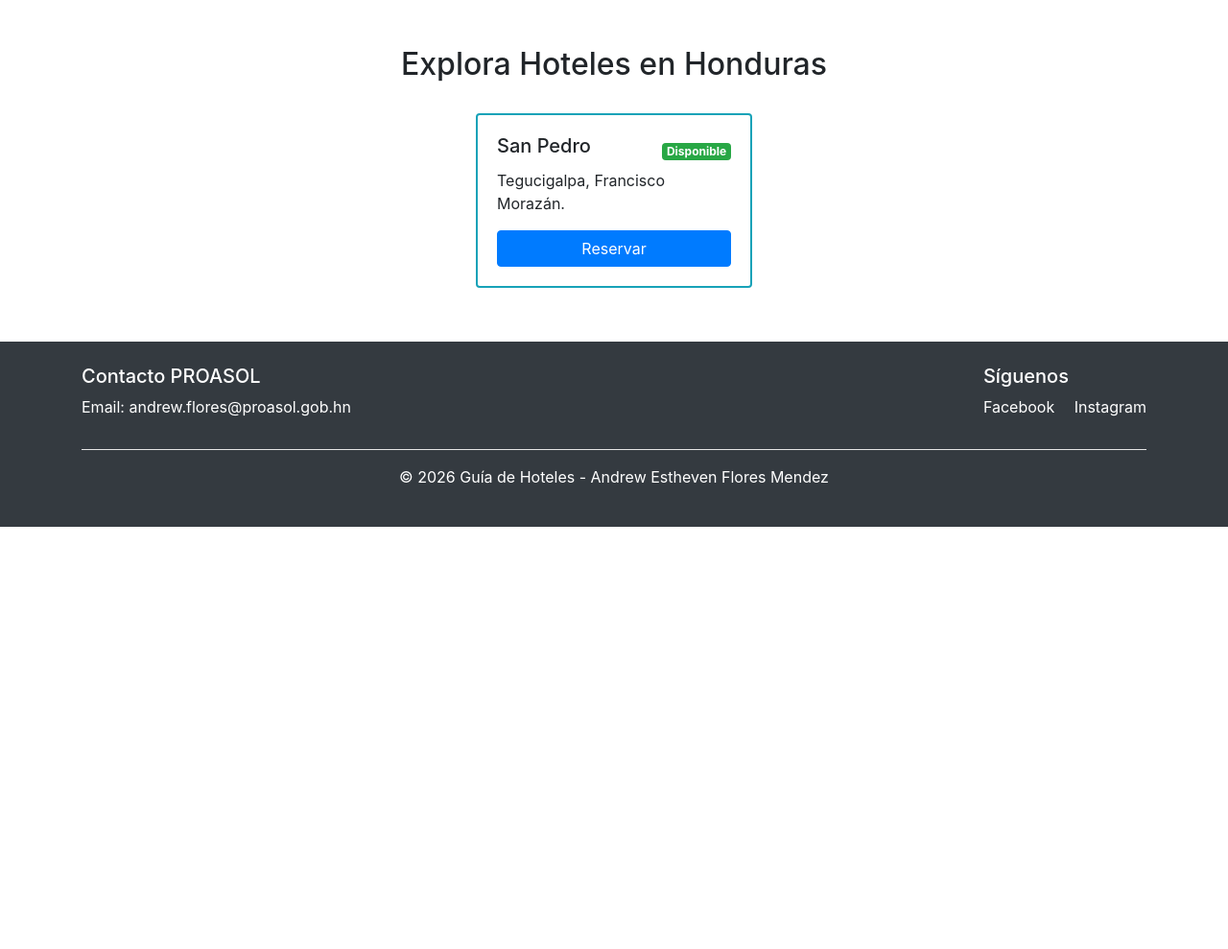
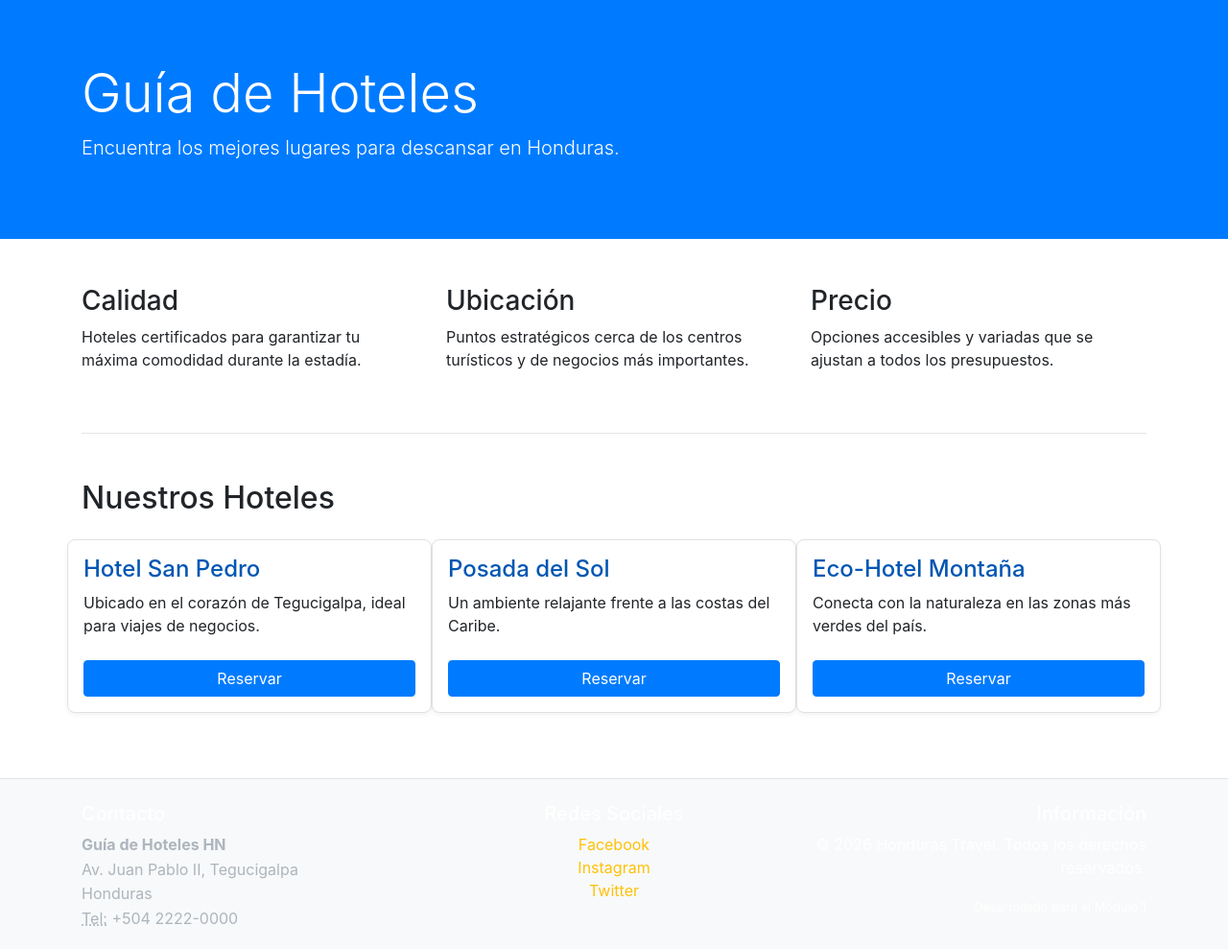
Before and after one commit to Floresmendez77/guia_hoteles, a website: page index.html in a window 1280 px wide. Shown: the whole page at 96% size. Before the commit the page ends 800 px from the top, so only its background shows below. Drawn offline with nearby package versions, Linux system fonts and the light colour scheme.

Commit message:
Módulo Final: Implementado Jumbotron, Cards alineadas y Footer institucional

```diff
--- /dev/null
+++ b/css/styles.css
@@ -0,0 +1,54 @@
+/* 1. Estilos generales para el Jumbotron */
+.jumbotron {
+    background-color: #007bff; /* Un azul representativo de Honduras */
+    color: white;
+    margin-bottom: 0;
+    padding: 4rem 2rem;
+}
+
+/* 2. Estilos REPLICABLES para los productos (Hoteles) */
+/* Al modificar estas reglas, todos los hoteles cambiarán su aspecto al mismo tiempo */
+.card-hotel {
+    background-color: #ffffff;
+    border: 1px solid #dee2e6;
+    border-radius: 8px;
+    transition: all 0.3s ease; /* Efecto suave al pasar el mouse */
+    margin-bottom: 20px;
+    box-shadow: 0 2px 5px rgba(0,0,0,0.05);
+}
+
+/* Efecto Hover para que se vea interactivo */
+.card-hotel:hover {
+    transform: translateY(-5px);
+    box-shadow: 0 10px 20px rgba(0,0,0,0.1);
+    border-color: #007bff;
+}
+
+.card-hotel h3 {
+    color: #0056b3;
+    font-size: 1.5rem;
+}
+
+/* 3. Estilos para el Footer */
+footer {
+    background-color: #343a40;
+    color: #ffffff;
+    padding: 40px 0;
+}
+
+footer a {
+    color: #ffc107; /* Color dorado para los links sociales */
+    text-decoration: none;
+}
+
+footer a:hover {
+    color: #ffffff;
+    text-decoration: underline;
+}
+
+/* Componente address */
+address {
+    font-style: normal;
+    line-height: 1.6;
+    color: #adb5bd;
+}
--- a/index.html
+++ b/index.html
@@ -4,48 +4,99 @@
 <head>
     <meta charset="UTF-8">
     <meta name="viewport" content="width=device-width, initial-scale=1, shrink-to-fit=no">
-    <title>Guía de Hoteles - PROASOL</title>
+    <title>Guía de Hoteles - Honduras</title>
+
     <link rel="stylesheet" href="node_modules/bootstrap/dist/css/bootstrap.min.css">
+    <link rel="stylesheet" href="css/styles.css">
 </head>
 
 <body>
-    <div class="container-fluid mt-5">
-        <h2 class="text-center mb-4">Explora Hoteles en Honduras</h2>
 
-        <div class="d-flex flex-wrap justify-content-around">
+    <header class="jumbotron jumbotron-fluid bg-primary text-white">
+        <div class="container">
+            <h1 class="display-4">Guía de Hoteles</h1>
+            <p class="lead">Encuentra los mejores lugares para descansar en Honduras.</p>
+        </div>
+    </header>
 
-            <div class="card m-2" style="width: 18rem; border: 2px solid #17a2b8;">
-                <div class="card-body">
-                    <div class="d-flex justify-content-between align-items-center">
-                        <h5 class="card-title">San Pedro</h5>
-                        <span class="badge badge-success">Disponible</span>
-                    </div>
-                    <p class="card-text">Tegucigalpa, Francisco Morazán.</p>
-                    <a href="#" class="btn btn-primary btn-block">Reservar</a>
+    <div class="container mt-5">
+        <div class="row">
+            <div class="col-md-4">
+                <h3>Calidad</h3>
+                <p>Hoteles certificados para garantizar tu máxima comodidad durante la estadía.</p>
+            </div>
+            <div class="col-md-4">
+                <h3>Ubicación</h3>
+                <p>Puntos estratégicos cerca de los centros turísticos y de negocios más importantes.</p>
+            </div>
+            <div class="col-md-4">
+                <h3>Precio</h3>
+                <p>Opciones accesibles y variadas que se ajustan a todos los presupuestos.</p>
+            </div>
+        </div>
+
+        <hr class="my-5">
+
+        <h2 class="mb-4">Nuestros Hoteles</h2>
+        <div class="row d-flex align-items-stretch"> <div class="col-sm-4 card-hotel d-flex flex-column justify-content-between p-3 border">
+                <div>
+                    <h3>Hotel San Pedro</h3>
+                    <p>Ubicado en el corazón de Tegucigalpa, ideal para viajes de negocios.</p>
                 </div>
+                <button class="btn btn-primary mt-2">Reservar</button>
+            </div>
+
+            <div class="col-sm-4 card-hotel d-flex flex-column justify-content-between p-3 border">
+                <div>
+                    <h3>Posada del Sol</h3>
+                    <p>Un ambiente relajante frente a las costas del Caribe.</p>
+                </div>
+                <button class="btn btn-primary mt-2">Reservar</button>
+            </div>
+
+            <div class="col-sm-4 card-hotel d-flex flex-column justify-content-between p-3 border">
+                <div>
+                    <h3>Eco-Hotel Montaña</h3>
+                    <p>Conecta con la naturaleza en las zonas más verdes del país.</p>
+                </div>
+                <button class="btn btn-primary mt-2">Reservar</button>
             </div>
 
         </div>
     </div>
 
-    <footer class="bg-dark text-white mt-5 p-4">
+    <footer class="footer mt-5 py-4 bg-light border-top">
         <div class="container">
-            <div class="d-flex justify-content-between flex-wrap">
-                <div>
-                    <h5>Contacto PROASOL</h5>
-                    <p>Email: andrew.flores@proasol.gob.hn</p>
+            <div class="row">
+                <div class="col-4 text-left">
+                    <h5>Contacto</h5>
+                    <address>
+                        <strong>Guía de Hoteles HN</strong><br>
+                        Av. Juan Pablo II, Tegucigalpa<br>
+                        Honduras<br>
+                        <abbr title="Teléfono">Tel:</abbr> +504 2222-0000
+                    </address>
                 </div>
-                <div>
-                    <h5>Síguenos</h5>
-                    <a href="#" class="text-white mr-3">Facebook</a>
-                    <a href="#" class="text-white">Instagram</a>
+                <div class="col-4 text-center">
+                    <h5>Redes Sociales</h5>
+                    <ul class="list-unstyled">
+                        <li><a href="#">Facebook</a></li>
+                        <li><a href="#">Instagram</a></li>
+                        <li><a href="#">Twitter</a></li>
+                    </ul>
+                </div>
+                <div class="col-4 text-right">
+                    <h5>Información</h5>
+                    <p>© 2026 Honduras Travel. Todos los derechos reservados.</p>
+                    <small>Desarrollado para el Módulo 1</small>
                 </div>
             </div>
-            <hr class="bg-white">
-            <p class="text-center">© 2026 Guía de Hoteles - Andrew Estheven Flores Mendez</p>
         </div>
     </footer>
 
+    <script src="node_modules/jquery/dist/jquery.slim.min.js"></script>
+    <script src="node_modules/popper.js/dist/umd/popper.min.js"></script>
+    <script src="node_modules/bootstrap/dist/js/bootstrap.min.js"></script>
+
 </body>
-
 </html>
```
Also changed, not shown: package.json (+6 -2 lines), 1 other file.
